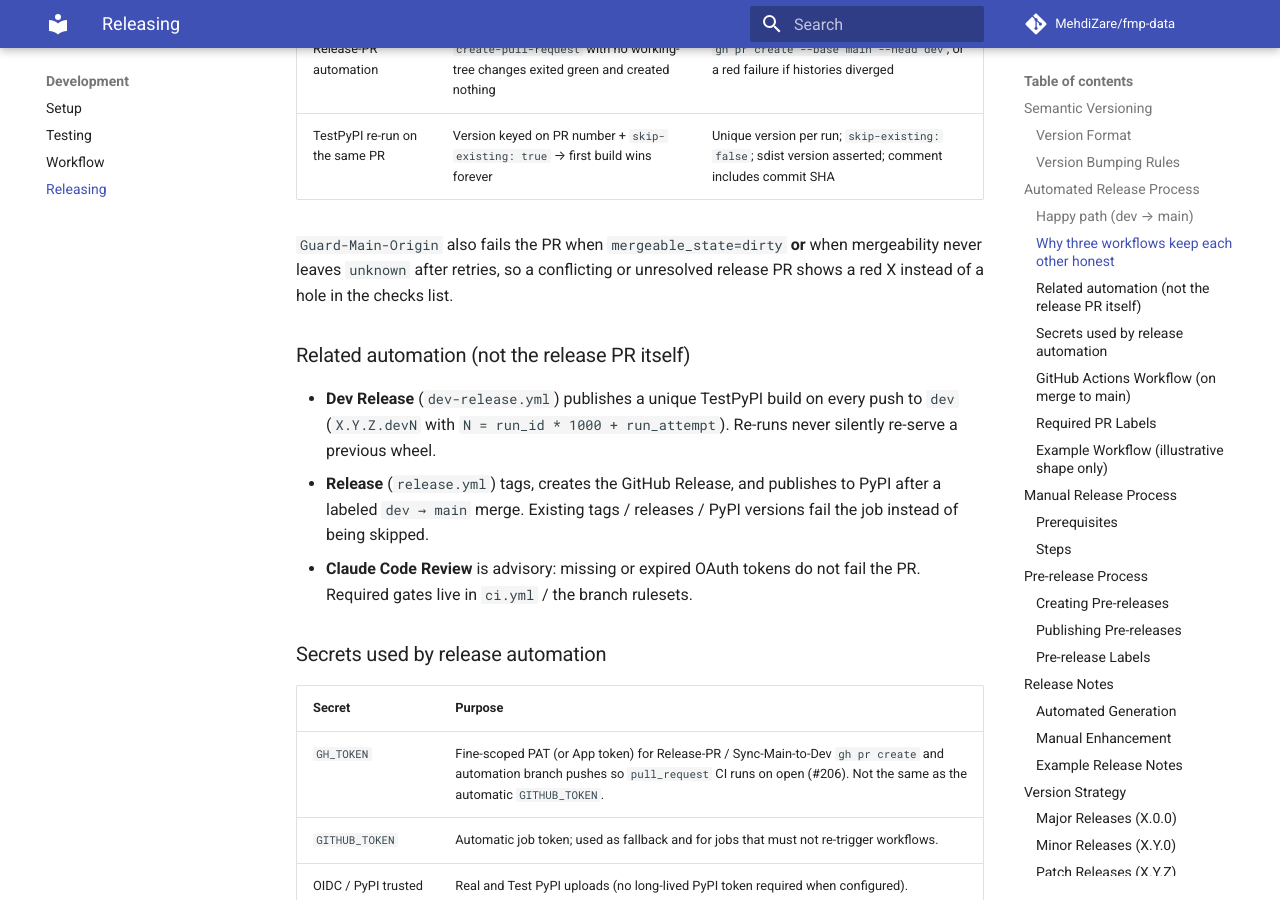
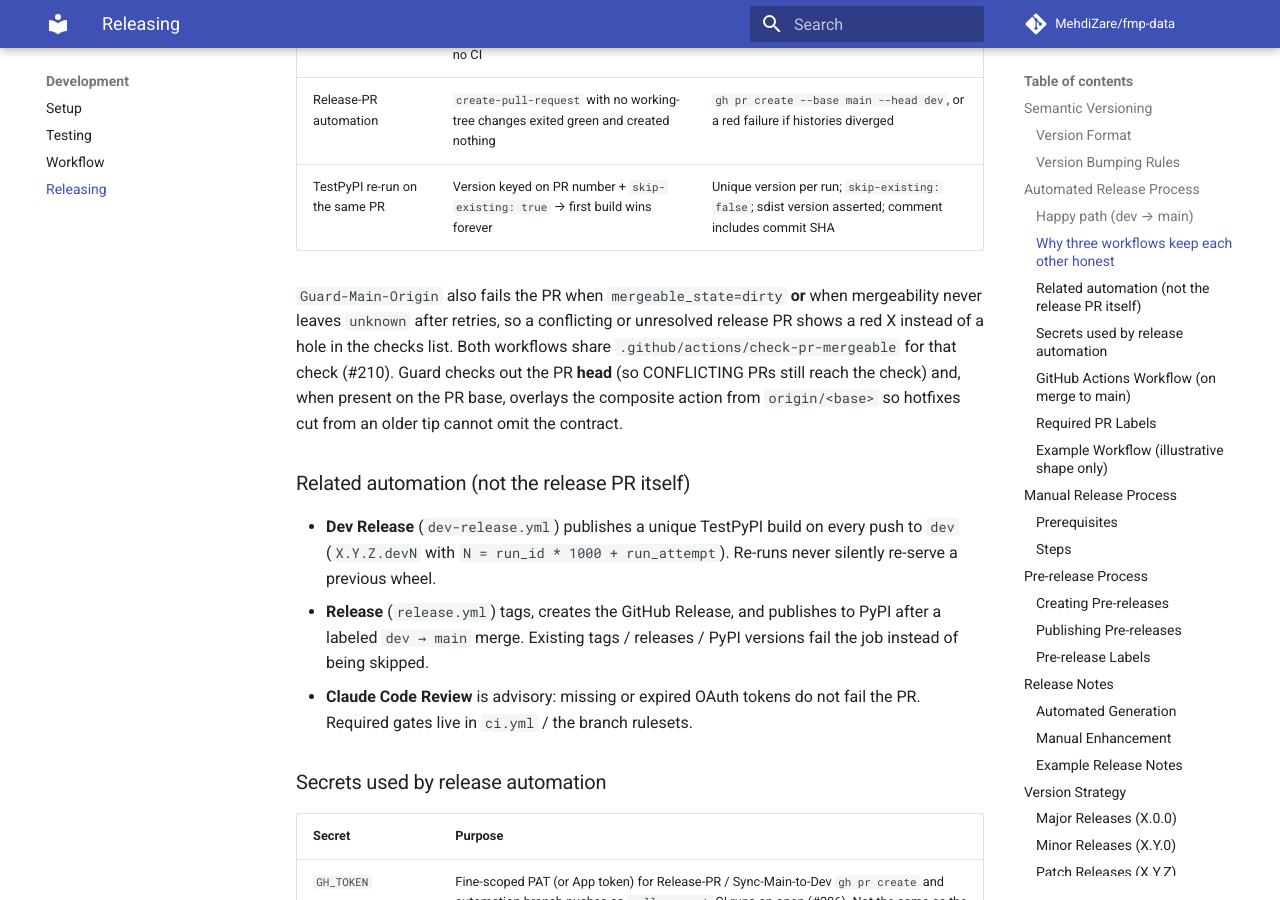
Before and after one commit to MehdiZare/fmp-data, an MkDocs documentation site: the page built from docs/contributing/releasing.md, in a window 1280 px wide and 900 px high, scrolled down 2150 px. Built offline with MkDocs 1.6.1 and Material for MkDocs 9.7.7, drawn with Linux system fonts in a browser that asks for light colours; comment, search, counter and statistics services are not loaded; the version menu is left out; some of the changed text lies outside the part shown.

Commit message:
fix(ci): share fail-closed PR mergeability check (#210) (#211)
Closes #210.

Extract shared fail-closed REST mergeability check for Guard-Main-Origin and Release-PR; Guard pins action from base when present; Release conflict-guidance restored; classified gh api failures; local mock matrix.

Follow-ups: #212 (CI mock matrix), #213 (require mergeable=true decision).

```diff
--- a/docs/contributing/releasing.md
+++ b/docs/contributing/releasing.md
@@ -39,6 +39,9 @@ MAJOR.MINOR.PATCH[-PRERELEASE][+BUILD]
    (#203). On every push it also re-validates an already-open release PR:
    ancestry plus REST `mergeable` / `mergeable_state` (retried; fails closed
    on `dirty`, non-mergeable, or still-`unknown`) must stay clean (#207).
+   That mergeability check is the shared composite action
+   `.github/actions/check-pr-mergeable`, also used by Guard-Main-Origin
+   (#210).
 3. **Automation token.** Release-PR and Sync-Main-to-Dev prefer the repo
    secret `GH_TOKEN` (a fine-scoped PAT) for `gh pr create` / automation
    pushes so the `pull_request` **opened** event re-triggers Test-Matrix and
@@ -78,6 +81,10 @@ MAJOR.MINOR.PATCH[-PRERELEASE][+BUILD]
 `Guard-Main-Origin` also fails the PR when `mergeable_state=dirty` **or** when
 mergeability never leaves `unknown` after retries, so a conflicting or
 unresolved release PR shows a red X instead of a hole in the checks list.
+Both workflows share `.github/actions/check-pr-mergeable` for that check
+(#210). Guard checks out the PR **head** (so CONFLICTING PRs still reach the
+check) and, when present on the PR base, overlays the composite action from
+`origin/<base>` so hotfixes cut from an older tip cannot omit the contract.
 
 ### Related automation (not the release PR itself)
 
```
Also changed, not shown: CHANGELOG.md (+2 -1 lines), 5 other files.
